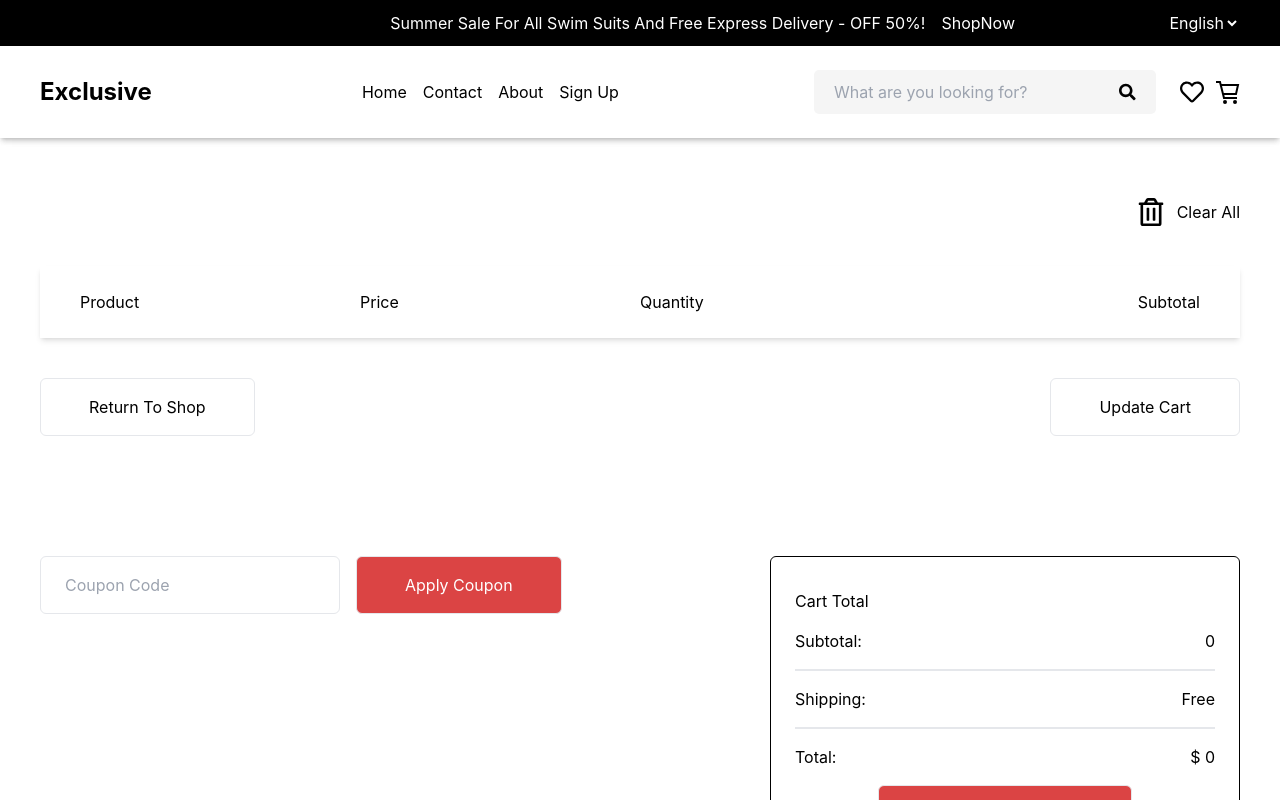
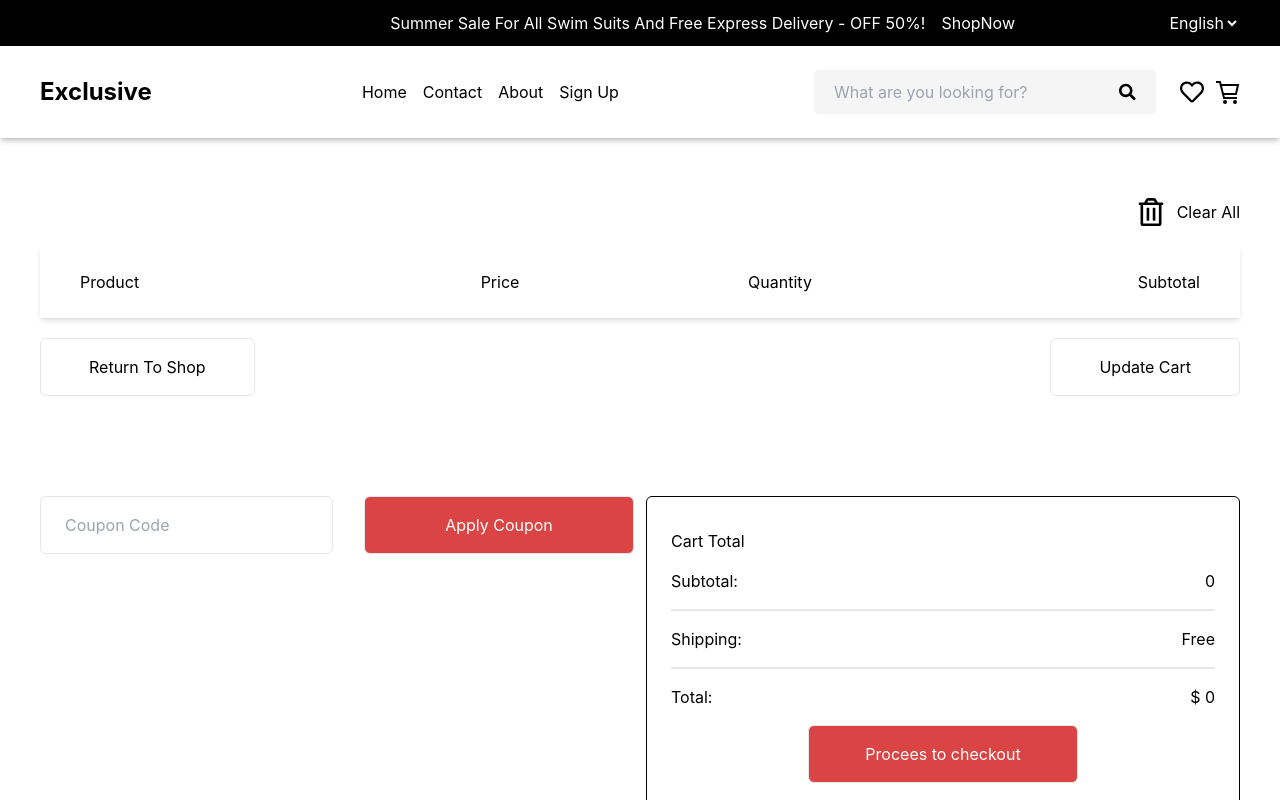
Before and after one commit to DasturchiQurbonboyev/exam-full, a React (Vite) app: page /cart in a window 1280 px wide. Shown: the top 800 px of the page. Built offline with nearby package versions, Linux system fonts and the light colour scheme.

Commit message:
cdscsdcsdcsd

```diff
--- a/src/components/cart/Cart.jsx
+++ b/src/components/cart/Cart.jsx
@@ -9,7 +9,6 @@ const Cart = () => {
     const carts = useSelector(state => state.cart.value);
     const dispatch = useDispatch();
     let sum = carts.reduce((acc, el) => {
-        console.log(el);
         return acc + el.quantity * el.price
     }, 0)
 
@@ -20,14 +19,17 @@ const Cart = () => {
 
 
     let items = carts?.map((el) =>
-        <div key={el.id} className='px-[40px] py-[24px] shadow-md grid grid-cols-4   items-center    '>
-            <div className='flex items-center gap-5 relative'>
-                <img src={el.thumbnail} className='w-[100px]' alt="" />
+        <div key={el.id} className='px-[40px] py-[24px] shadow-md grid min-[450px]:grid-cols-2 min-[530px]:grid-cols-3 min-[850px]:grid-cols-4  items-baseline  min-[850px]:items-center    '>
+            <div className='grid  justify-center gap-5 '>
+                <div className='flex justify-center relative'>
+                    <img src={el.thumbnail} className='w-[100px] object-cover' alt="" />
+                    <div onClick={() => dispatch(remuverFromCart(el))} className='absolute cursor-pointer  bg-red-600 -right-2 -top-4   h-6 w-6 flex justify-center items-center rounded-[50%]  '><IoMdClose className='text-white size-[20px]' /></div>
+                </div>
                 <p>{el.title}</p>
-                <div onClick={() => dispatch(remuverFromCart(el))} className='absolute cursor-pointer bg-red-600 -top-[7px] left-[85px] h-6 w-6 flex justify-center items-center rounded-[50%]  '><IoMdClose className='text-white size-[20px]' /></div>
             </div>
-            <p>$ {el.price} </p>
-            <div className='flex items-center gap-3 w-[80px] justify-between  border p-2 rounded-md '>
+            <p className='text-center'>$ {el.price} </p>
+            <div className='flex max-[530px]:pt-[15px] justify-center'>
+                <div className='flex  items-center gap-3 w-[80px] min-[530px]:pt-[15px] justify-between  border p-2 rounded-md '>
                     <p>{el.quantity}</p>
                     <div>
                         <FaChevronUp onClick={() => dispatch(incCart(el))} className='cursor-pointer' />
@@ -36,19 +38,20 @@ const Cart = () => {
                         </button>
                     </div>
                 </div>
-            <p className='text-end'>$ {el.price * el.quantity} </p>
+            </div>
+            <p className='max-[530px]:text-center max-[850px]:pt-[15px] font-[700] min-[850px]:text-end'>$ {el.price * el.quantity} </p>
         </div>)
     return (
 
         <div className='pt-[60px]    '>
-            <div className='kontainer grid gap-10'>
+            <div className='kontainer grid gap-5'>
                 <div className='text-end flex justify-end'>
                     <button onClick={() => dispatch(clearCart())} className=' flex items-center gap-3'><FaRegTrashAlt className='size-7' /> Clear All </button>
                 </div>
                 <div className='px-[40px] py-[24px] shadow-md grid grid-cols-4   items-center    '>
                     <p>Product</p>
-                    <p>Price</p>
-                    <p>Quantity</p>
+                    <p className='text-center'>Price</p>
+                    <p className='text-center'>Quantity</p>
                     <p className='text-end'>Subtotal</p>
                 </div>
 
@@ -56,16 +59,18 @@ const Cart = () => {
                     items
                 }
 
-                <div className='flex justify-between'>
+                <div className='flex max-[530px]:flex-col gap-5 justify-between'>
                     <button className='px-12 py-4 border rounded-md       ' >Return To Shop</button>
                     <button className='px-12 py-4 border rounded-md       ' >Update Cart</button>
                 </div>
-                <div className='flex justify-between mt-20 '>
-                    <div className='flex gap-4 items-start'>
-                        <input className='border w-[300px] rounded-md px-[24px] py-4 outline-none ' placeholder="Coupon Code" type="text" name="" id="" />
-                        <button className='px-12 py-4 border rounded-md  text-white bg-[#DB4444]      ' >Apply Coupon</button>
+                <div className='grid min-[650px]:grid-cols-2 gap-3 mt-20 '>
+                    <div className='grid min-[850px]:grid-cols-2 gap-2  items-start'>
+                        <input className='border w-full rounded-md px-[24px] py-4 outline-none ' placeholder="Coupon Code" type="text" name="" id="" />
+                        <div className='flex justify-end'>
+                            <button className='max-w-[270px] w-full  py-4 border rounded-md  text-white bg-[#DB4444]      ' >Apply Coupon</button>
                         </div>
-                    <div className='border border-[#000] rounded-md px-6 py-8 w-[470px]   '>
+                    </div>
+                    <div className='border border-[#000] rounded-md px-6 py-8    '>
                         <h5>Cart Total</h5>
                         <div className='flex justify-between items-center py-4 border-b-2'>
                             <p>Subtotal:</p>
@@ -81,7 +86,7 @@ const Cart = () => {
                         </div>
                         <div className='text-center'>
                             <Link className='text-[16px]' to={"/checkOut"}>
-                                <button className='px-12 py-4 border rounded-md  text-white bg-[#DB4444]      ' >Procees to checkout</button>
+                                <button className='max-w-[270px] w-full py-4 border rounded-md  text-white bg-[#DB4444]      ' >Procees to checkout</button>
                             </Link>
                         </div>
                     </div>
```
Lines whose indentation alone changed are shown as unchanged.
